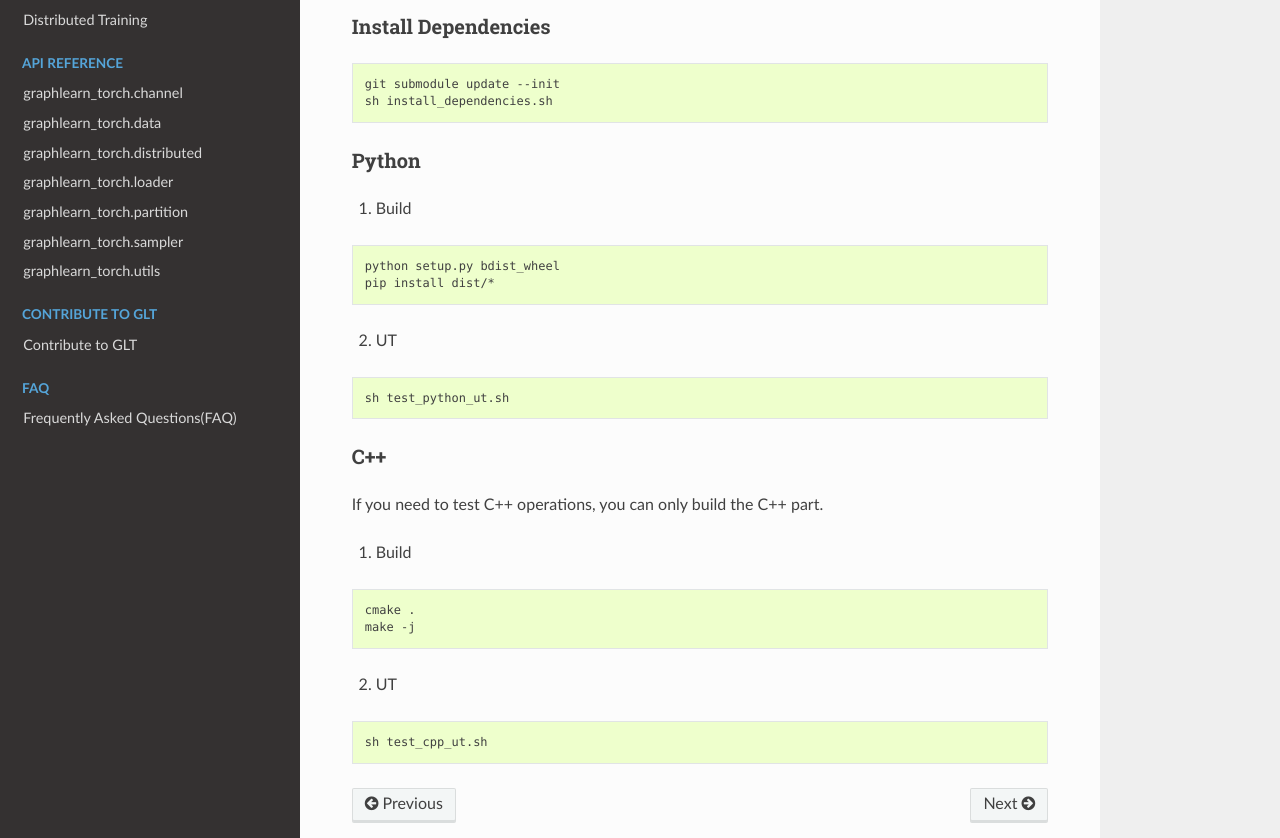
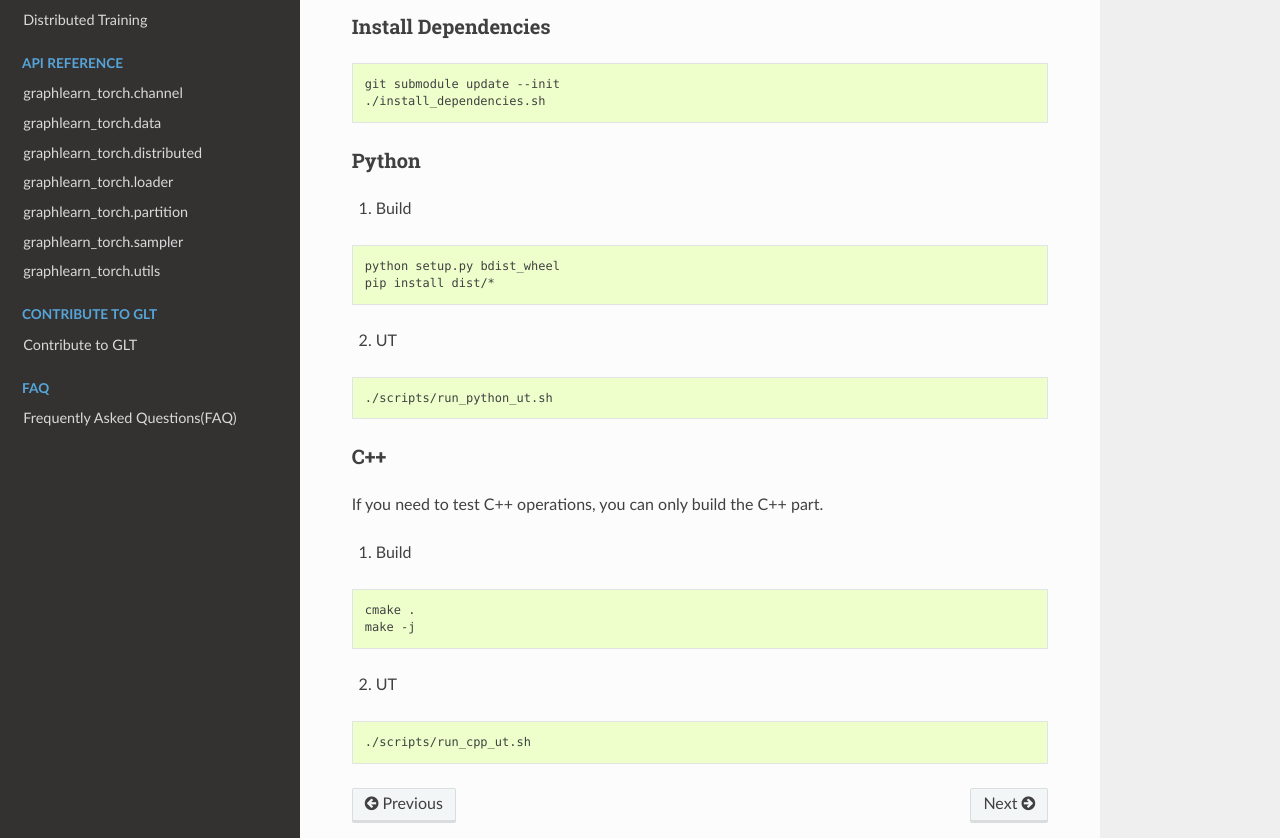
Before and after one commit to alibaba/graphlearn-for-pytorch, a Sphinx documentation site: the page built from docs/install/install.md, in a window 1280 px wide and 1400 px high. Shown: the part 518-1356 px from the top of the window. Built offline with Sphinx 7.4.7 and the Read the Docs theme 2.0.0, drawn with Linux system fonts in a browser that asks for light colours; pages that are not in the unit, such as notebooks, are missing from menus.

Commit message:
minor on docs

````diff
--- a/docs/install/install.md
+++ b/docs/install/install.md
@@ -17,7 +17,7 @@ pip install graphlearn-torch
 #### Install Dependencies
 ```shell
 git submodule update --init
-sh install_dependencies.sh
+./install_dependencies.sh
 ```
 
 #### Python
@@ -28,7 +28,7 @@ pip install dist/*
 ```
 2. UT
 ``` shell
-sh test_python_ut.sh
+./scripts/run_python_ut.sh
 ```
 
 #### C++
@@ -41,5 +41,5 @@ make -j
 ```
 2. UT
 ``` shell
-sh test_cpp_ut.sh
+./scripts/run_cpp_ut.sh
 ```
````
Also changed, not shown: 1 other file.
